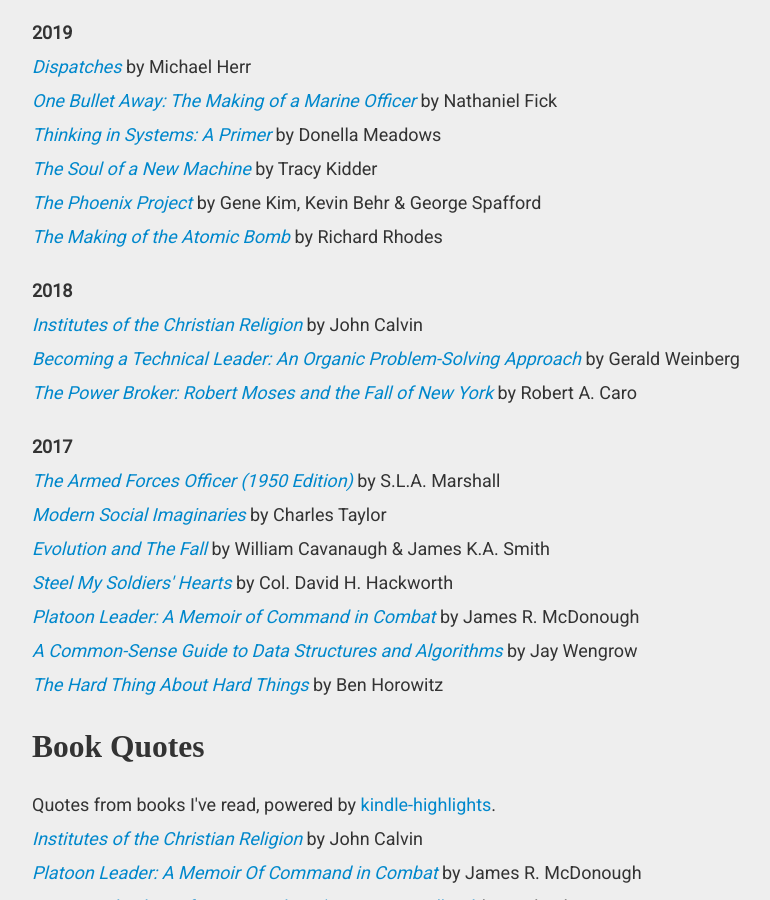
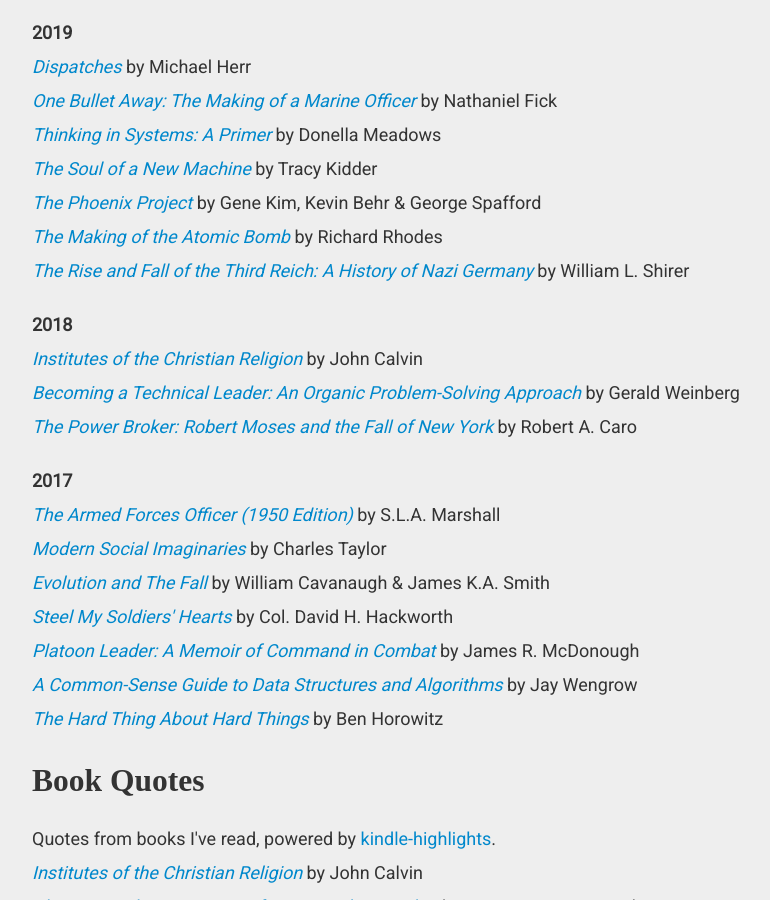
Before and after one commit to speric/speric.github.com, a Jekyll site: the page built from books/index.html, in a window 1280 px wide and 900 px high, scrolled down 383 px. Shown: the whole window, without its empty margins (218-988 px from the left). Built offline with Jekyll 4.4.1, drawn with Linux system fonts in a browser that asks for light colours; some web fonts are replaced; comment, search, counter and statistics services are not loaded.

Commit message:
Add 'Rise and Fall' to books

```diff
--- a/books/index.html
+++ b/books/index.html
@@ -16,6 +16,7 @@ header_img: "quotes.jpg"
 <p><i><a href="https://www.amazon.com/Soul-New-Machine-Tracy-Kidder/dp/0316491977">The Soul of a New Machine</a></i> by Tracy Kidder</p>
 <p><i><a href="https://www.amazon.com/Phoenix-Project-DevOps-Helping-Business/dp/0988262592">The Phoenix Project</a></i> by Gene Kim, Kevin Behr & George Spafford</p>
 <p><i><a href="https://www.amazon.com/Making-Atomic-Bomb-Richard-Rhodes/dp/1451677618">The Making of the Atomic Bomb</a></i> by Richard Rhodes</p>
+<p><i><a href="https://www.amazon.com/Rise-Fall-Third-Reich-History/dp/1451651686">The Rise and Fall of the Third Reich: A History of Nazi Germany</a></i> by William L. Shirer</p>
 
 <br/>
 
```
